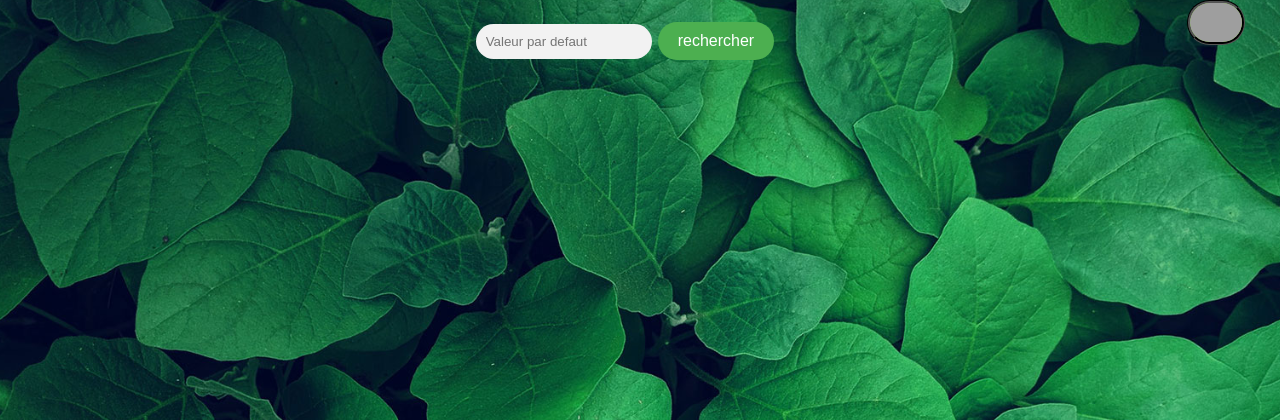
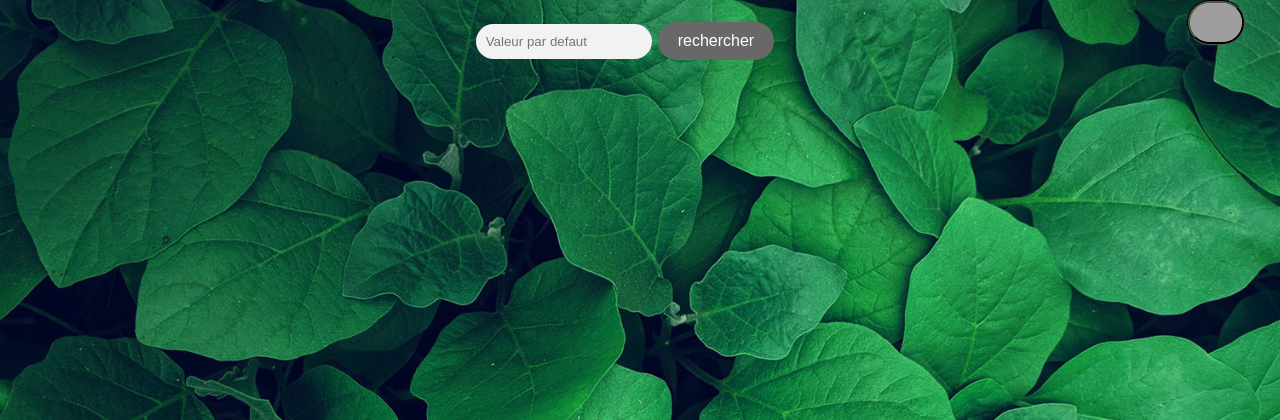
Before and after one commit to cMiiro/Final-Project, a PHP site: page /accueil.php in a window 1280 px wide, with the pointer over the restyled element. Shown: the part 114-534 px from the top of the page. Run offline with PHP 8.4, Linux system fonts and the light colour scheme; the visitor is signed in with stand-in values (Sample User, id 1); data that the repository does not hold is empty; grey boxes are pictures that could not be loaded.

Commit message:
Add files via upload

```diff
--- a/accueil.css
+++ b/accueil.css
@@ -85,6 +85,10 @@ button {
   position: relative;
   left: 37%;
 }
+button:hover {
+  background-color: rgb(104, 104, 104);
+  transition: 0.7s;
+}
 
 .profile a {
   color: lawngreen;
```
